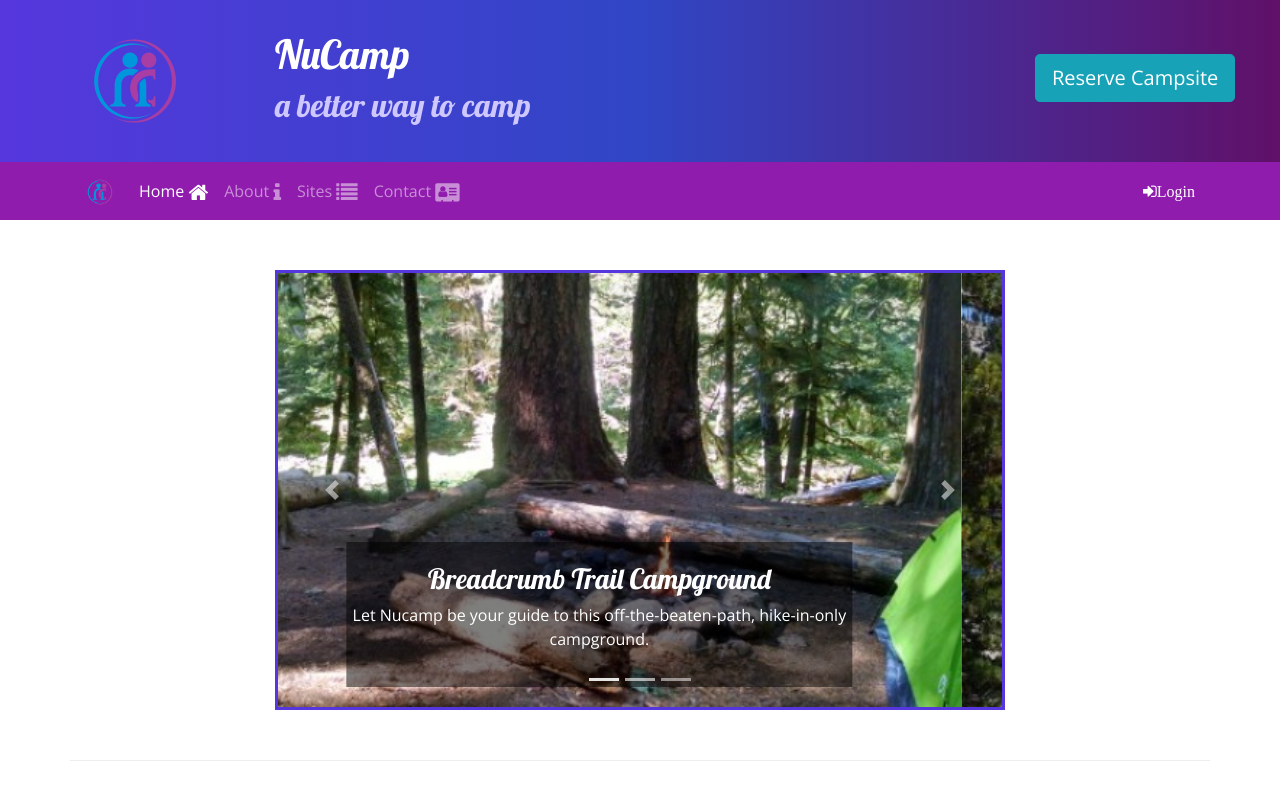
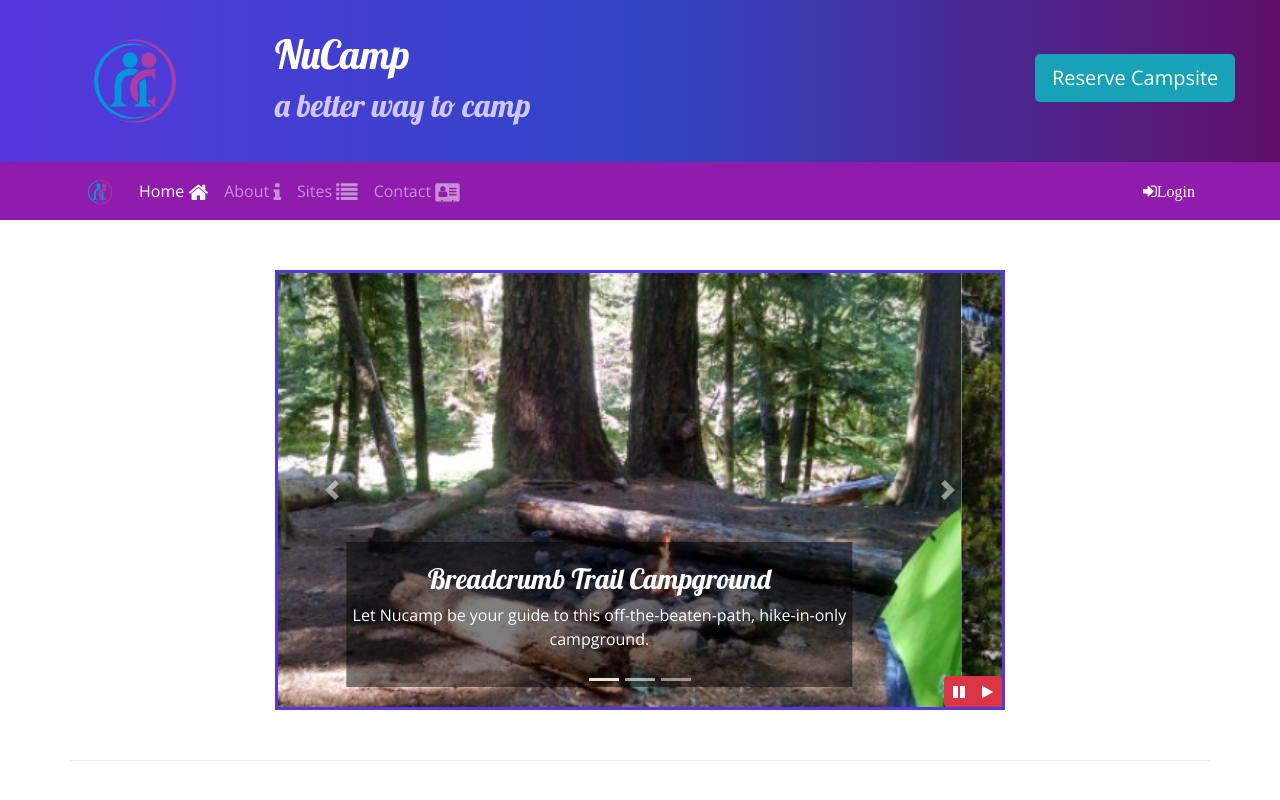
Before and after one commit to sboulom/nucampsite, a website: page index.html in a window 1280 px wide. Shown: the top 800 px of the page. Drawn offline with nearby package versions, Linux system fonts and the light colour scheme.

Commit message:
jQuery buttons for carousel

```diff
--- a/css/styles.css
+++ b/css/styles.css
@@ -56,3 +56,10 @@ a, a:hover {
 .carousel {
     border: solid #5637DD
 }
+
+#carouselButton {
+    position: absolute;
+    right: 0;
+    bottom: 0;
+    z-index: 100;
+}
--- a/index.html
+++ b/index.html
@@ -200,6 +200,14 @@
                             <span class="carousel-control-next-icon"></span>
                             <span class="sr-only">Next</span>
                         </a>
+                        <div class="btn-group" id="carouselButton">
+                            <button class="btn btn-danger btn-sm">
+                                <i class="fa fa-pause" id="carouselPause"></i>
+                            </button>
+                            <button class="btn btn-danger btn-sm">
+                                <i class="fa fa-play" id="carouselPlay"></i>
+                            </button>
+                        </div>
                     </div>
                 </div>
             </div>
@@ -284,7 +292,17 @@
             $('[data-toggle="tooltip"]').tooltip()
         })
     </script> -->
-
+    <script>
+        $(function(){
+            $(".carousel").carousel({ interval: 2000});
+            $("#carousel").click(function(){
+                $(".carousel").carousel("pause")
+            });
+            $("#carouselPlay").click(function(){
+                $(".carousel").carousel("cycle");
+            });
+        })
+    </script>
 </body>
 
 </html>
```
